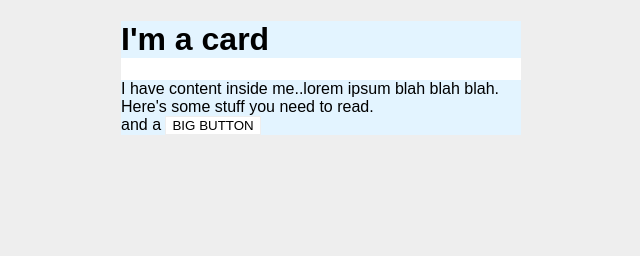
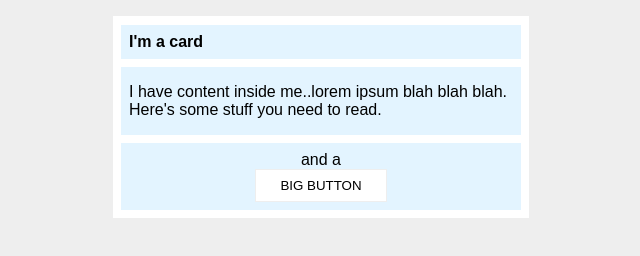
Before and after one commit to Sonickmumba/TheOdinProject, a plain HTML site: page css-exercises/margin-and-padding/02-margin-and-padding-2/index.html in a window 1280 px wide. Shown: the whole page, without its empty margins (319-959 px from the left). Drawn offline with Linux system fonts and the light colour scheme.

Commit message:
answer margin and padding exercise 2 in css exercises

```diff
--- a/css-exercises/margin-and-padding/02-margin-and-padding-2/style.css
+++ b/css-exercises/margin-and-padding/02-margin-and-padding-2/style.css
@@ -1,27 +1,41 @@
 body {
   background: #eee;
   font-family: sans-serif;
+  margin: 8px;
 }
 
 .card {
   width: 400px;
   background: #fff;
   margin: 16px auto;
+  padding: 8px;
 }
 
 .title {
   background: #e3f4ff;
+  margin-top: 1px;
+  margin-bottom: 8px;
+  font-size: 16px;
+  padding: 8px;
 }
 
 .content {
   background: #e3f4ff;
+  padding: 16px 8px 16px 8px;
+
 }
 
 .button-container {
   background: #e3f4ff;
+  margin-top: 8px;
+  padding: 8px;
+  text-align: center;
 }
 
 button {
   background: white;
   border: 1px solid #eee;
+  display: block;
+  padding: 8px 24px 8px 24px;
+  margin: 0 auto;
 }
```
